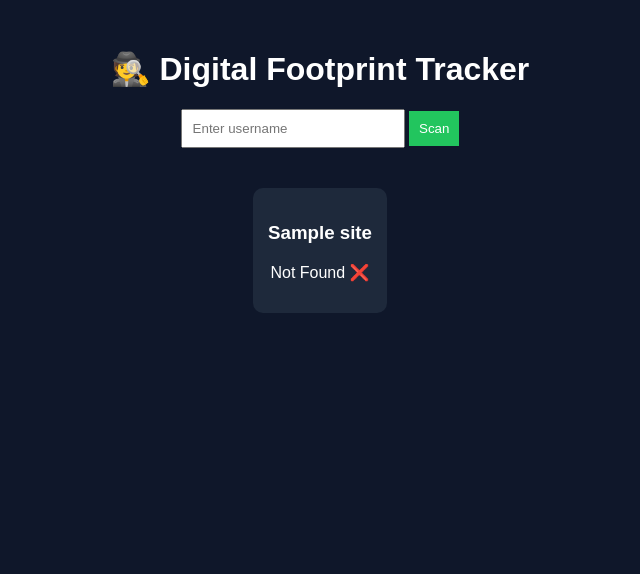
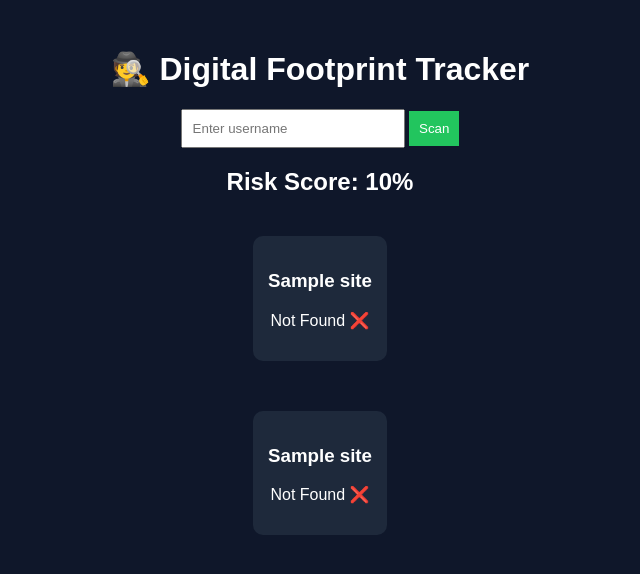
Before and after one commit to RugvedVaity/Digital-Footprint-Tracker, a Flask app: template templates/index.html in a window 1280 px wide. Shown: the top 574 px of the page, without its empty margins (320-960 px from the left). Run offline with Flask 3, Linux system fonts and the light colour scheme; the template is opened without the code that fills it: most values are stand-ins (such as "Sample title", 1, 10 or a date in 2020).

Commit message:
Fix code quality and security issues
- Initialize risk_score to prevent undefined variable on GET requests
- Add input validation with strip() to username
- Change debug=True to debug=False for production
- Replace bare except with specific RequestException handling
- Add User-Agent header to requests for better compatibility

```diff
--- a/app.py
+++ b/app.py
@@ -6,12 +6,14 @@ app = Flask(__name__)
 @app.route('/', methods=['GET', 'POST'])
 def index():
     results = None
+    risk_score = 0
 
     if request.method == 'POST':
-        username = request.form['username']
-        results = check_username(username)
+        username = request.form.get('username', '').strip()
+        if username:
+            results, risk_score = check_username(username)
 
-    return render_template('index.html', results=results)
+    return render_template('index.html', results=results, risk_score=risk_score)
 
 if __name__ == '__main__':
-    app.run(debug=True)
+    app.run(debug=False)
--- a/templates/index.html
+++ b/templates/index.html
@@ -13,6 +13,24 @@
             <input type="text" name="username" placeholder="Enter username" required>
             <button type="submit">Scan</button>
         </form>
+        {% if results %}
+    <h2>Risk Score: {{ risk_score }}%</h2>
+
+    <div class="results">
+        {% for site, status in results.items() %}
+            <div class="card">
+                <h3>{{ site }}</h3>
+                <p>
+                    {% if status %}
+                        Found ✅
+                    {% else %}
+                        Not Found ❌
+                    {% endif %}
+                </p>
+            </div>
+        {% endfor %}
+    </div>
+{% endif %}
 
         {% if results %}
             <div class="results">
--- a/username_scan.py
+++ b/username_scan.py
@@ -1,4 +1,6 @@
 import requests
+
+USER_AGENT = 'Mozilla/5.0 (Windows NT 10.0; Win64; x64) AppleWebKit/537.36'
 
 def check_username(username):
     sites = {
@@ -8,15 +10,22 @@ def check_username(username):
     }
 
     results = {}
+    found_count = 0
+    headers = {'User-Agent': USER_AGENT}
 
     for site, url in sites.items():
         try:
-            response = requests.get(url, timeout=5)
+            response = requests.get(url, timeout=5, headers=headers)
             if response.status_code == 200:
                 results[site] = True
+                found_count += 1
             else:
                 results[site] = False
-        except:
+        except requests.RequestException:
             results[site] = False
 
-    return results
+    # Risk score logic
+    total_sites = len(sites)
+    risk_score = int((found_count / total_sites) * 100)
+
+    return results, risk_score
```
